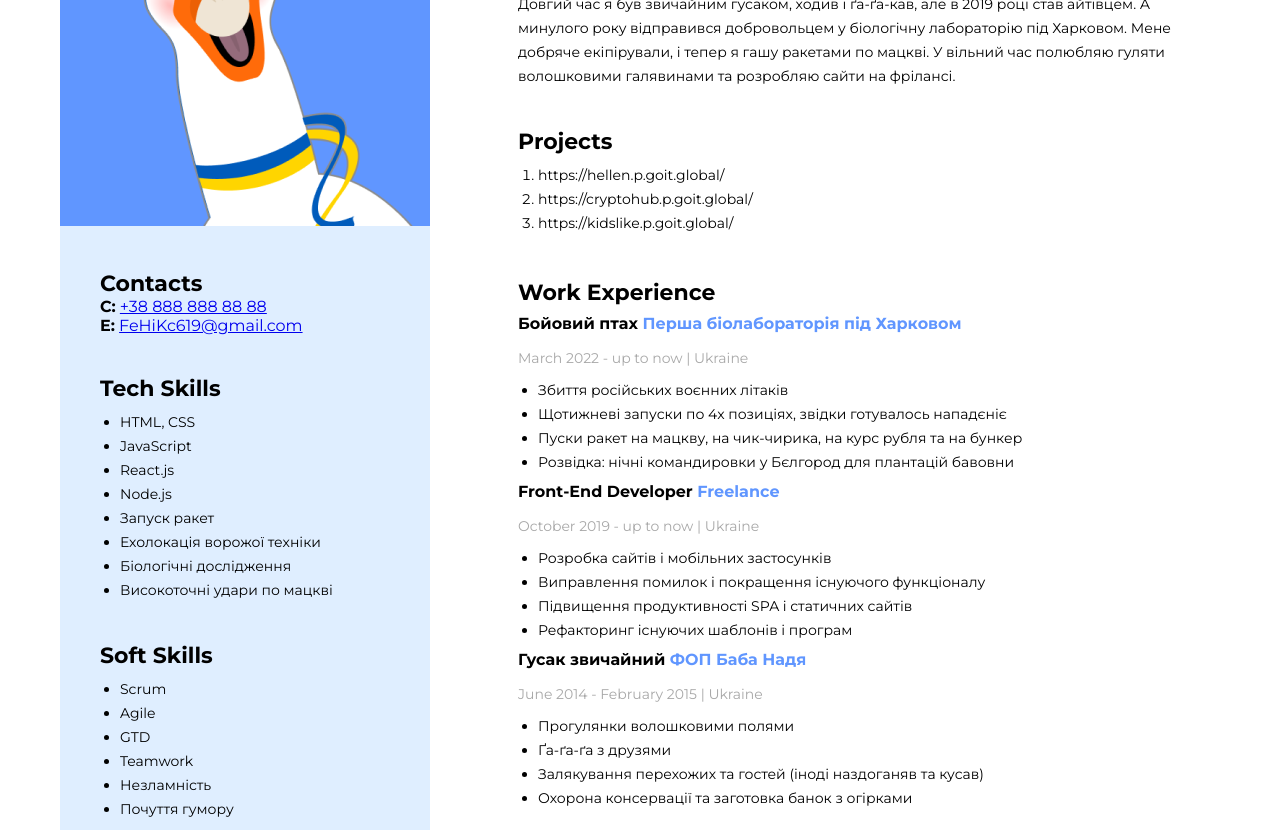
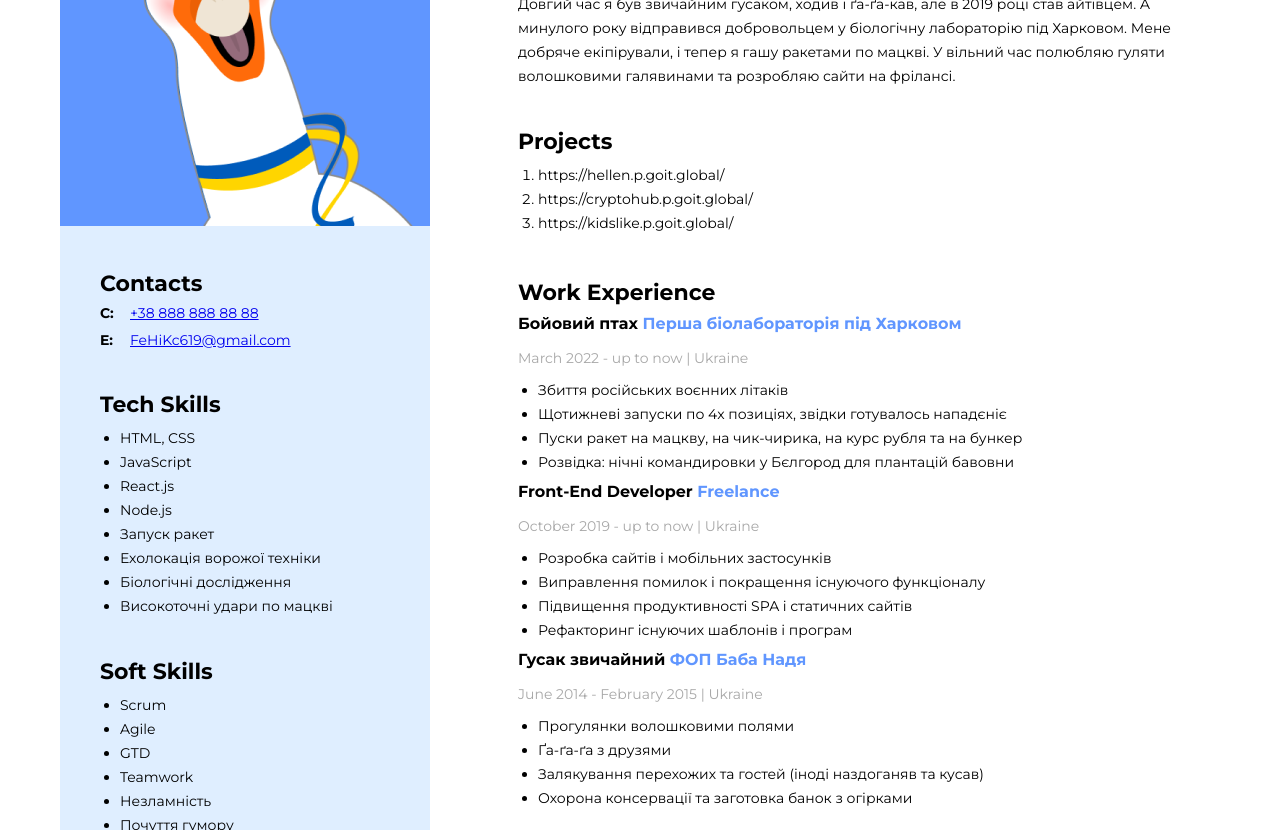
Before and after one commit to FeHiKc/CV, a plain HTML site: page index.html in a window 1280 px wide. Shown: the part 224-1054 px from the top of the page. Drawn offline with Linux system fonts and the light colour scheme.

Commit message:
complete

```diff
--- a/index.css
+++ b/index.css
@@ -1,6 +1,5 @@
 * {
     box-sizing: border-box;
-    text-decoration: none;
     margin: 0;
 }
 body {
@@ -107,5 +106,31 @@ span {
     color: #6096FF;
 }
 aside a {
-    text-decoration: underline;
+    margin-top: 6px;
 }
+
+ul.custom-list {
+    list-style: none;
+    margin-top: 6px;
+    padding: 0;
+
+}
+
+ul.custom-list li {
+    position: relative;
+    padding-left: 30px;
+    line-height: 1.5em;
+    margin-top: 6px;
+}
+
+ul.custom-list li:before {
+    content: "C:";
+    font-weight: bold;
+    position: absolute;
+    top: 0;
+    left: 0;
+}
+
+ul.custom-list li:nth-of-type(2):before {
+    content: "E:";
+}
--- a/index.html
+++ b/index.html
@@ -15,8 +15,10 @@
        <div class="aside-wrapper">
            <section>
                <h2>Contacts</h2>
-               <b>C:</b> <a href="tel:+38 888 888 88 88">+38 888 888 88 88</a> <br>
-               <b>E:</b> <a href="mailto:fehikc619@gmail.com">FeHiKc619@gmail.com</a>
+               <ul class="custom-list">
+                 <li> <a href="tel:+38 888 888 88 88">+38 888 888 88 88</a> </li>
+                 <li><a href="mailto:fehikc619@gmail.com">FeHiKc619@gmail.com</a> </li>
+               </ul>
 
            </section>
            <section class="tech-skills">
@@ -48,7 +50,7 @@
 
 <main>
     <article class="bio">
-        <h4>Бойовий птах. <span>Біологічна зброя. Фронтендер</span> </h4>
+        <h4>Бойовий птах. Біологічна зброя. Фронтендер </h4>
         <h1>Бандерогусак</h1>
         <p>Довгий час я був звичайним гусаком, ходив і ґа-ґа-кав, але в 2019 році став айтівцем. А минулого року відправився добровольцем
             у біологічну лабораторію під Харковом. Мене добряче екіпірували, і тепер я гашу ракетами по мацкві. У вільний час полюбляю гуляти
```
